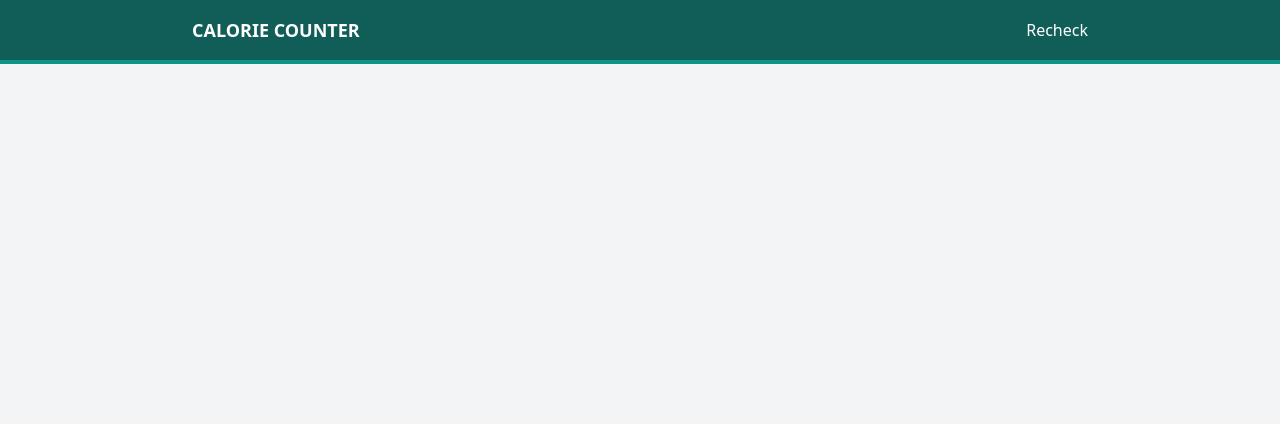
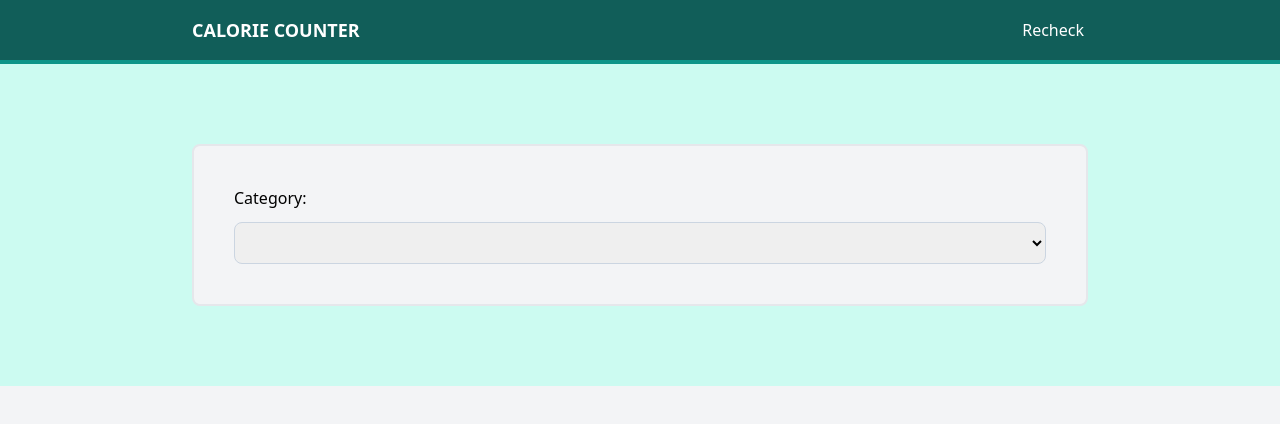
Before and after one commit to wichofly/fitTrack-app, a React (Vite) app: page / in a window 1280 px wide. Shown: the top 424 px of the page. Built offline with nearby package versions, Linux system fonts and the light colour scheme.

Commit message:
style: button

```diff
--- a/src/App.tsx
+++ b/src/App.tsx
@@ -1,9 +1,11 @@
+import { Form } from './components/Form';
 import { Header } from './components/Header';
 
 function App() {
   return (
     <>
       <Header />
+      <Form />
     </>
   );
 }
--- /dev/null
+++ b/src/components/Form.tsx
@@ -0,0 +1,17 @@
+export const Form = () => {
+  return (
+    <section className="bg-teal-100 py-20 px-5">
+      <div className="max-w-4xl mx-auto">
+        <form className="space-y-5 bg-gray-100 p-10 border-2 rounded-lg">
+          <div className="grid grid-cols-1 gap-3">
+            <label htmlFor="category">Category:</label>
+            <select
+              className="border border-slate-300 p-2 rounded-lg w-full"
+              id="category"
+            >check</select>
+          </div>
+        </form>
+      </div>
+    </section>
+  );
+};
--- a/src/components/Header.tsx
+++ b/src/components/Header.tsx
@@ -4,7 +4,9 @@ export const Header = () => {
       <div className="max-w-4xl mx-auto flex justify-between">
         <h1 className="text-lg font-bold uppercase">Calorie Counter</h1>
 
-        <button>Recheck</button>
+        <button className="hover:bg-red-300 hover:text-black px-1 rounded-md">
+          Recheck
+        </button>
       </div>
     </header>
   );
```
